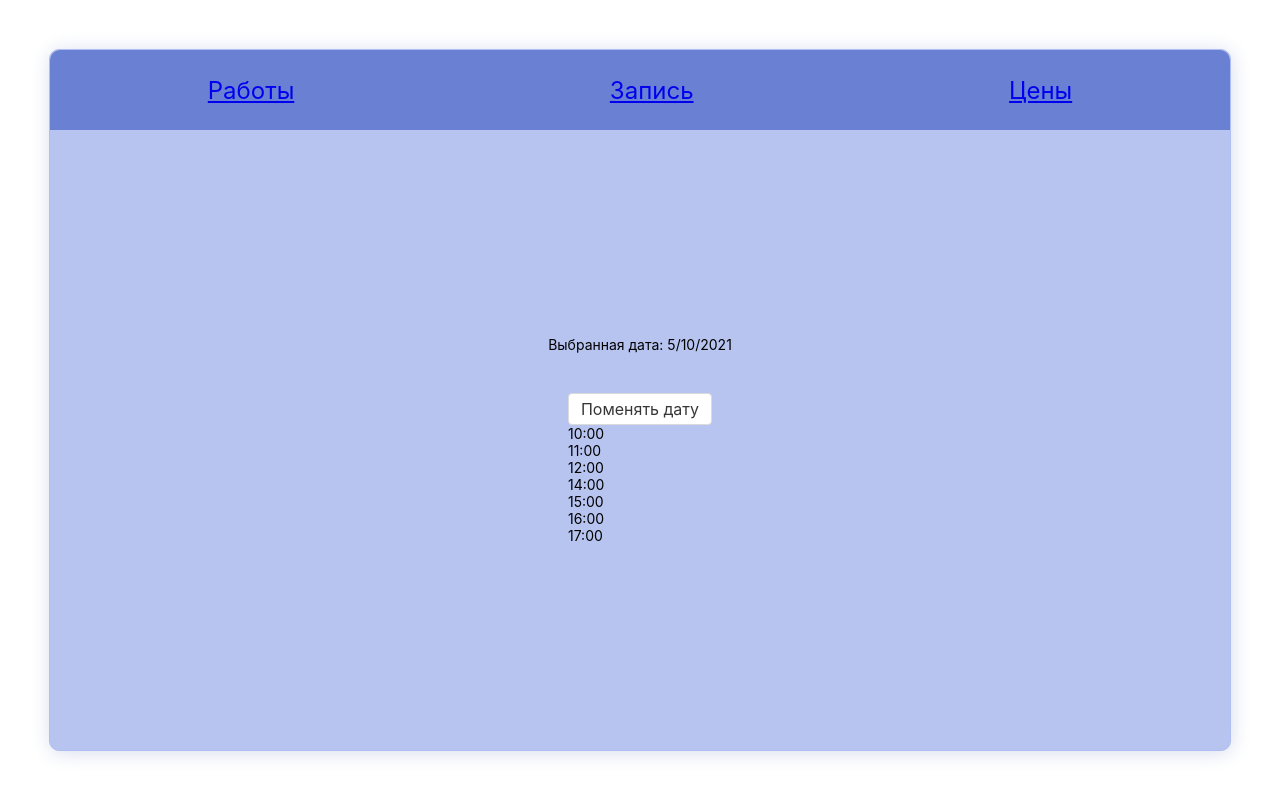
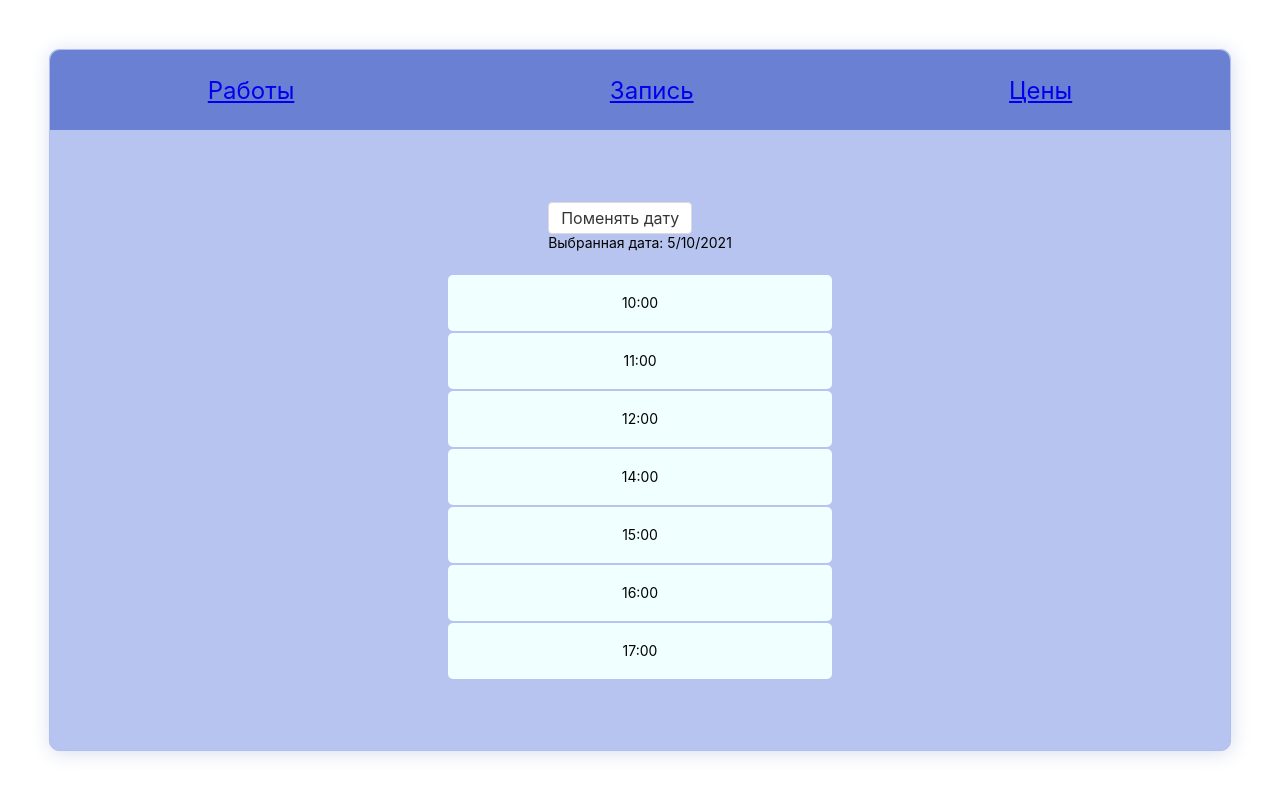
Before and after one commit to Ars8/nailstudio, a React (Create React App) app: page /appoint in a window 1280 px wide. Both pictures are taken after a click on the element "10". Shown: the top 796 px of the page. Built offline with nearby package versions, Linux system fonts and the light colour scheme.

Commit message:
hours added

```diff
--- a/src/component/Appointment/Appointment.scss
+++ b/src/component/Appointment/Appointment.scss
@@ -4,6 +4,6 @@
     justify-content: space-around;
     align-items: center;
     &__header {
-        margin-bottom: 5vh;
+        margin-bottom: 3vh;
     }
   }
--- a/src/component/Appointment/index.jsx
+++ b/src/component/Appointment/index.jsx
@@ -3,7 +3,11 @@ import { useSelector, useDispatch } from 'react-redux';
 
 import Calendar from '../Calendar/index';
 import Schedule from '../Schedule/index';
-import { setDateRecept, setSelectedDateRecept } from '../../redux/actions/recepts';
+import {
+  setDateRecept,
+  setSelectedDateRecept,
+  setSelectedHourRecept,
+} from '../../redux/actions/recepts';
 
 import './Appointment.scss';
 
@@ -31,6 +35,7 @@ const Appointment = () => {
   const dispatch = useDispatch();
   const date = useSelector(({ recept }) => recept.date);
   const selectedDate = useSelector(({ recept }) => recept.selectedDate);
+  const selectedHour = useSelector(({ recept }) => recept.selectedHour);
   const [visibleDaySelect, setVisibleDaySelect] = React.useState(false);
   const handleDateChange = (date) => dispatch(setDateRecept(date));
 
@@ -40,20 +45,21 @@ const Appointment = () => {
 
   console.log(date);
   console.log(selectedDate);
+  console.log(selectedHour);
 
   const handlePrevMonthButtonClick = () => {
     const date = new Date(year, month - 1);
-    dispatch(setDateRecept(date));
+    handleDateChange(date);
   };
 
   const handleNextMonthButtonClick = () => {
     const date = new Date(year, month + 1);
-    dispatch(setDateRecept(date));
+    handleDateChange(date);
   };
 
   const handleSelectChange = (year, month) => {
     const date = new Date(year, month);
-    dispatch(setDateRecept(date));
+    handleDateChange(date);
   };
 
   const handleDayClick = (date) => {
@@ -65,9 +71,14 @@ const Appointment = () => {
     setVisibleDaySelect(false);
   };
 
+  const selectHour = (hour) => {
+    dispatch(setSelectedHourRecept(hour));
+  };
+
   return (
     <div className="appointment">
       <div className="appointment__header">
+        {visibleDaySelect && <button onClick={selectVisibleDay}>Поменять дату</button>}
         {selectedDate && <p>Выбранная дата: {selectedDate.toLocaleDateString()}</p>}
       </div>
       {!visibleDaySelect && (
@@ -88,8 +99,7 @@ const Appointment = () => {
       )}
       {visibleDaySelect && (
         <div>
-          <button onClick={selectVisibleDay}>Поменять дату</button>
-          <Schedule scheduleHours={defaultProps.scheduleHours} />
+          <Schedule scheduleHours={defaultProps.scheduleHours} onSelectHour={selectHour} />
         </div>
       )}
     </div>
--- a/src/component/Calendar/index.jsx
+++ b/src/component/Calendar/index.jsx
@@ -9,6 +9,8 @@ function Calendar(props) {
   const monthSelect = React.useRef();
   const yearSelect = React.useRef();
   const currentDate = new Date();
+  const { year, month, years, monthNames, weekDayNames, selectedDate, onHandleDayClick, onChange } =
+    props;
 
   const handlePrevMonthButtonClick = () => {
     props.onHandlePrevMonthButtonClick();
@@ -25,11 +27,11 @@ function Calendar(props) {
   };
 
   const handleDayClick = (date) => {
-    props.onHandleDayClick(date);
-    props.onChange(date);
+    if (date > currentDate || calendar.areEqual(date, currentDate)) {
+      onHandleDayClick(date);
+      onChange(date);
+    }
   };
-
-  const { year, month, years, monthNames, weekDayNames, selectedDate } = props;
 
   const monthData = calendar.getMonthData(year, month);
 
@@ -68,11 +70,11 @@ function Calendar(props) {
 
         <tbody>
           {monthData.map((week, index) => (
-            <tr key={index} className="week">
+            <tr key={`${week}_${index}`} className="week">
               {week.map((date, index) =>
                 date ? (
                   <td
-                    key={index}
+                    key={`${date}_${index}`}
                     className={classnames('day', {
                       today: calendar.areEqual(date, currentDate),
                       selected: calendar.areEqual(date, selectedDate),
@@ -81,7 +83,7 @@ function Calendar(props) {
                     {date.getDate()}
                   </td>
                 ) : (
-                  <td key={index} />
+                  <td key={`${date}_${index}`} />
                 ),
               )}
             </tr>
--- a/src/component/Schedule/Schedule.scss
+++ b/src/component/Schedule/Schedule.scss
@@ -0,0 +1,17 @@
+.scheduleHours li{
+    display: flex;
+    flex-direction: column;
+    align-items: center;
+    justify-content: center;
+    height: 7vh;
+    width: 30vw;
+    background-color: azure;
+    border-radius: 5px;
+    &:not(:last-child){
+        margin-bottom: 2px;
+    }
+    &:hover{
+        background-color: aquamarine;
+        cursor: pointer;
+    }
+}
--- a/src/component/Schedule/index.jsx
+++ b/src/component/Schedule/index.jsx
@@ -3,11 +3,18 @@ import React from 'react';
 import './Schedule.scss';
 
 const Schedule = (props) => {
-  const { scheduleHours } = props;
+  const { scheduleHours, onSelectHour } = props;
+
+  const selectHour = (hour) => {
+    onSelectHour(hour);
+  };
+
   return (
-    <div>
+    <div className="scheduleHours">
       {scheduleHours.map((hour, index) => (
-        <li key={`${hour}_${index}`}>{hour}</li>
+        <li key={`${hour}_${index}`} onClick={() => selectHour(hour)}>
+          {hour}
+        </li>
       ))}
     </div>
   );
--- a/src/redux/actions/recepts.js
+++ b/src/redux/actions/recepts.js
@@ -1,5 +1,6 @@
 const SET_DATE_RECEPT = 'SET_DATE_RECEPT';
 const SET_SELECTED_DATE = 'SET_SELECTED_DATE';
+const SET_SELECTED_HOUR = 'SET_SELECTED_HOUR';
 export const setDateRecept = (setDate) => ({
   type: SET_DATE_RECEPT,
   payload: setDate,
@@ -9,3 +10,8 @@ export const setSelectedDateRecept = (setSelectedDate) => ({
   type: SET_SELECTED_DATE,
   payload: setSelectedDate,
 });
+
+export const setSelectedHourRecept = (setSelectedHour) => ({
+  type: SET_SELECTED_HOUR,
+  payload: setSelectedHour,
+});
--- a/src/redux/reducers/recept.js
+++ b/src/redux/reducers/recept.js
@@ -1,6 +1,7 @@
 const initialState = {
   date: new Date(),
   selectedDate: null,
+  selectedHour: null,
 };
 
 const recept = (state = initialState, action) => {
@@ -14,6 +15,11 @@ const recept = (state = initialState, action) => {
       ...state,
       selectedDate: action.payload,
     };
+  } else if (action.type === 'SET_SELECTED_HOUR') {
+    return {
+      ...state,
+      selectedHour: action.payload,
+    };
   }
   return state;
 };
```
